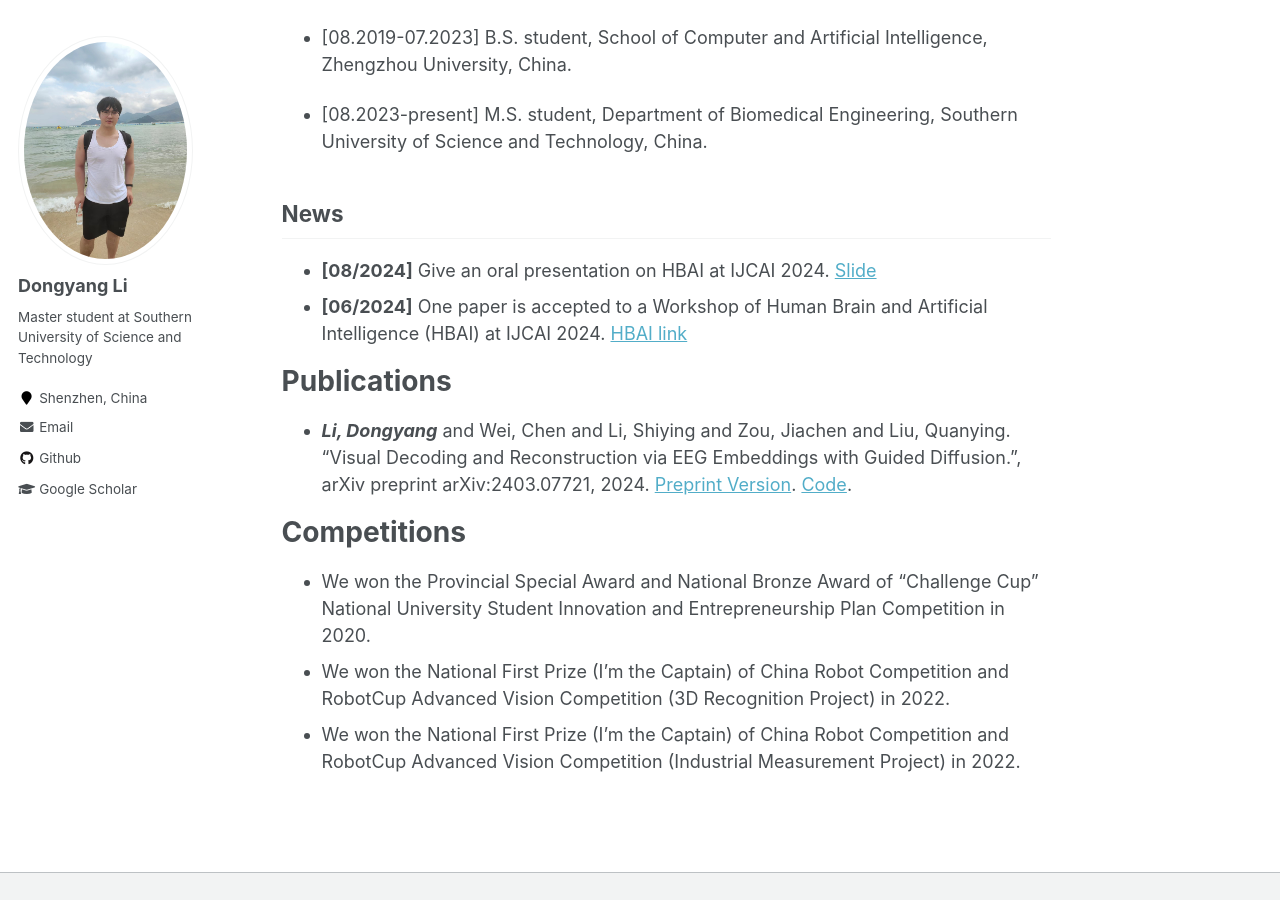
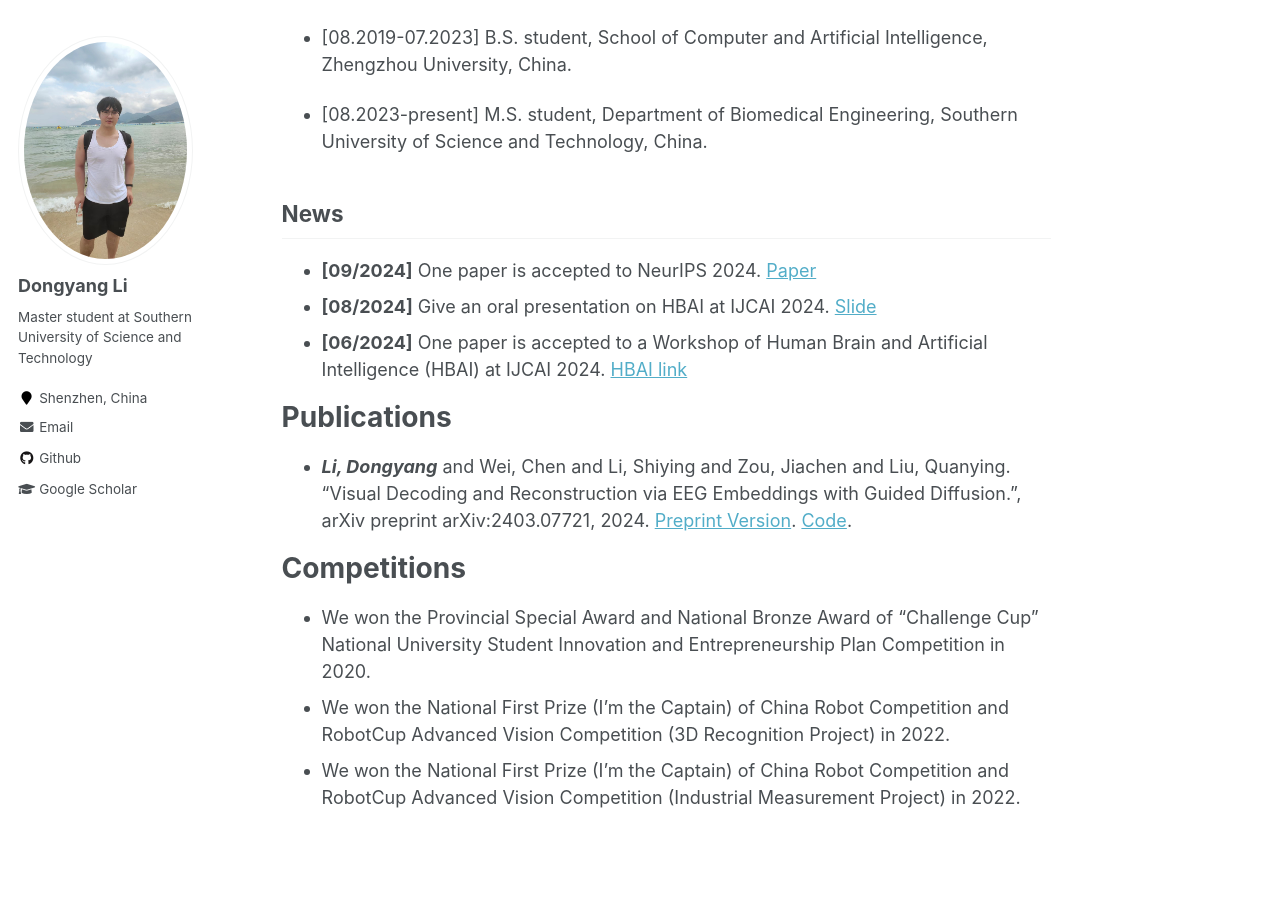
Before and after one commit to dongyangli-del/dongyangli-del.github.io, a Jekyll site: the page built from _pages/about.md, in a window 1280 px wide and 900 px high, scrolled down 397 px. Built offline with Jekyll 4.4.1, drawn with Linux system fonts in a browser that asks for light colours.

Commit message:
update codes

```diff
--- a/_pages/about.md
+++ b/_pages/about.md
@@ -22,7 +22,7 @@ Education
 ## News
 <!-- ======
  -->
-
+- **[09/2024]** One paper is accepted to NeurIPS 2024. [Paper](https://arxiv.org/abs/2403.07721)
 - **[08/2024]** Give an oral presentation on HBAI at IJCAI 2024. [Slide](https://dongyangli-del.github.io/files/HBAI_2024_DongyangLi.pdf)
 - **[06/2024]** One paper is accepted to a Workshop of Human Brain and Artificial Intelligence (HBAI) at IJCAI 2024. [HBAI link](https://hbai2024.github.io/)
 
```
